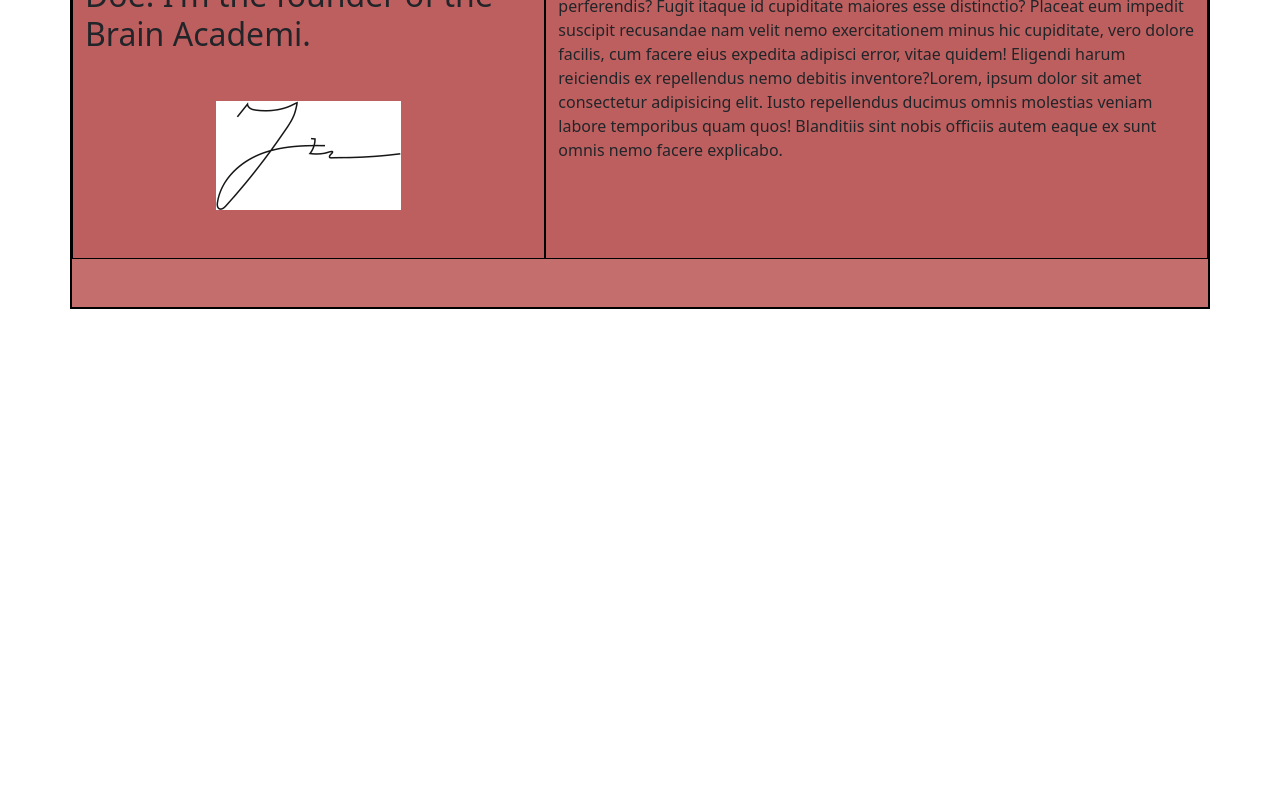
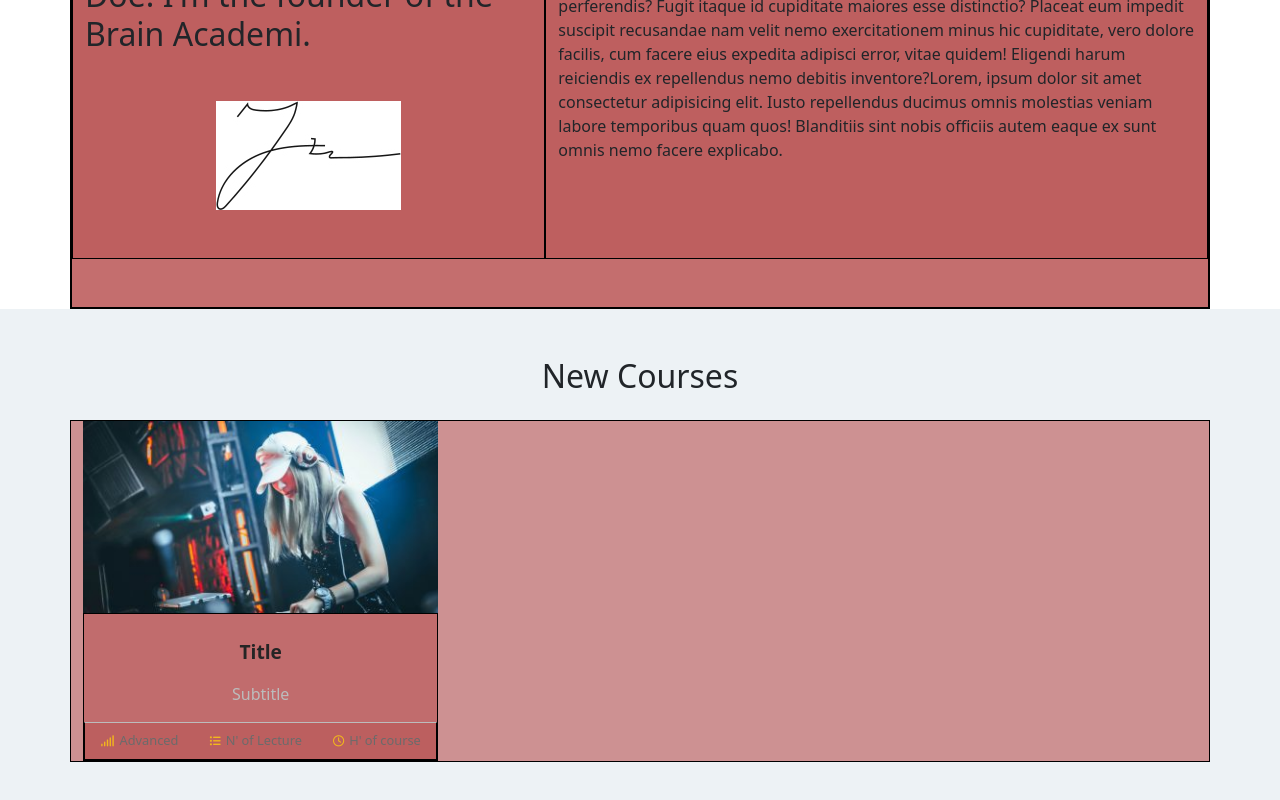
Before and after one commit to Silvia-Du/proj-html-vuejs, a Vue app: page / in a window 1280 px wide. Shown: the part 1061-1861 px from the top of the page. Before the commit the page ends 1370 px from the top, so only its background shows below. Built offline with nearby package versions, Linux system fonts and the light colour scheme.

Commit message:
Fine newCourses provvisorio

```diff
--- /dev/null
+++ b/src/components/CoursesComp.vue
@@ -0,0 +1,81 @@
+<template>
+  <div class="courses py-5 text-center">
+    <h2 class="mb-4">New Courses</h2>
+    <div class="container debug">
+      <div class="row row-cols-1 row-cols-md-2 row-cols-lg-3">
+
+        <div class="col">
+          <img src="../assets/img/photo-1496307042754-b4aa456c4a2d-370x200.jpeg" alt="music-img">
+          <div class="text-box debug">
+
+            <p class="title pt-4">Title</p>
+            <p class="subtitle">Subtitle</p>
+
+              <div class="data d-flex justify-content-around debug py-2">
+              <div class="left box">
+                <i class="fa-solid fa-signal"></i>
+                <span>Advanced</span>
+              </div>
+              <div class="center box">
+                <i class="fa-solid fa-list-ul"></i>
+                <span>N' of Lecture</span>
+              </div>
+              <div class="right box">
+                <i class="fa-regular fa-clock"></i>
+                <span>H' of course</span>
+              </div>
+            </div>
+          </div>
+        </div>
+
+
+
+      </div>
+    </div>
+  </div>
+</template>
+
+<script>
+export default {
+  name: 'CoursesComp'
+}
+</script>
+
+<style lang="scss" scoped>
+
+@import '../assets/style/vars.scss';
+
+
+  .courses{
+    background-color: #edf2f5;
+    // .col{
+    //   background-color: #edf2f5;
+    //   padding: 10px;
+    // }
+    img{
+      width: 100%;
+    }
+    .text-box{
+      .title{
+        font-size: 1.2rem;
+        font-weight: bold;
+        color: $titleColor;
+      }
+      .subtitle{
+        color: $textGray;
+      }
+
+      .data{
+        border-top: 1px solid $textGray;
+        font-size: 0.8rem;
+        color: $textDarkGray;
+        i{
+          color: $mainYellow;
+          font-size: 0.7rem;
+          margin-right: 5px;
+        }
+      }
+    }
+  }
+
+</style>
--- a/src/components/mainComp.vue
+++ b/src/components/mainComp.vue
@@ -15,14 +15,16 @@
     </div>
 
     <AboutComp />
+    <CoursesComp />
   </div>
 </template>
 
 <script>
 import AboutComp from './AboutComp.vue';
+import CoursesComp from './CoursesComp.vue';
 export default {
     name: "MainComp",
-    components: { AboutComp }
+    components: { AboutComp, CoursesComp }
 }
 </script>
 
```
